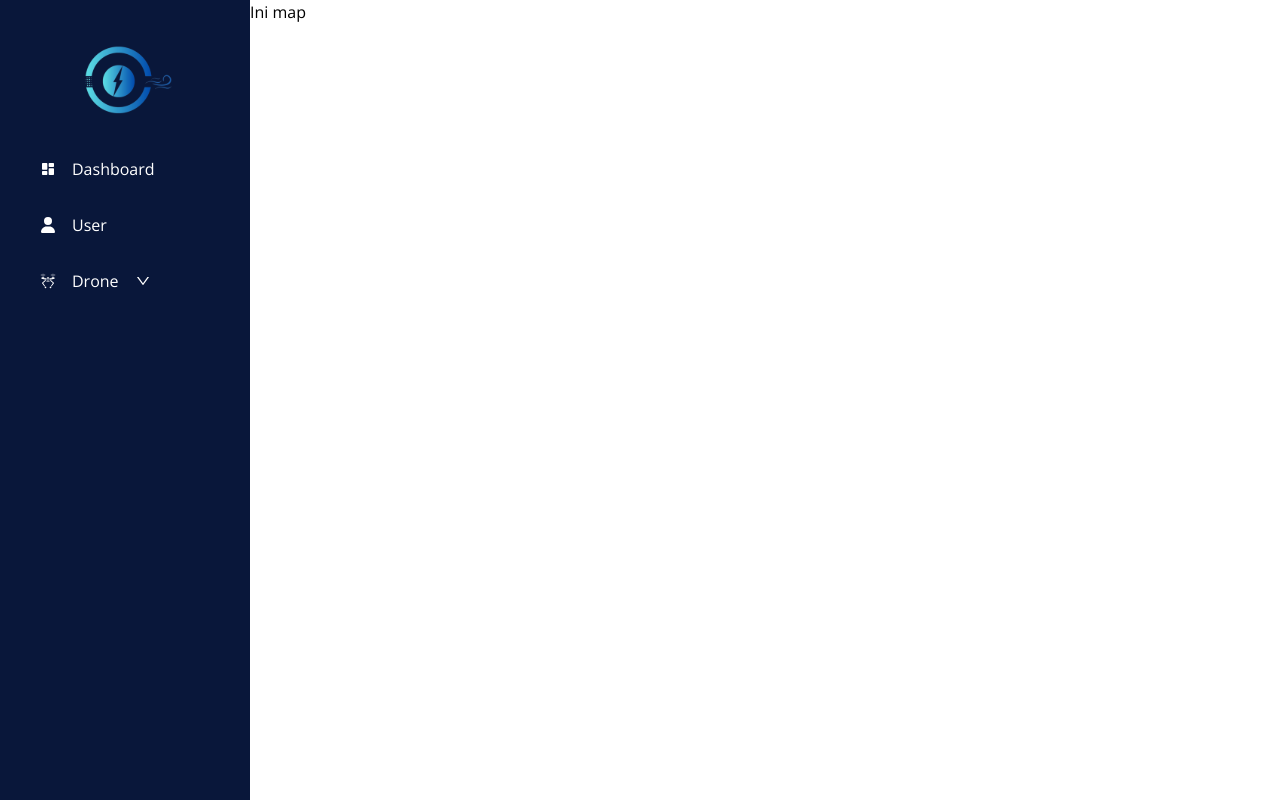
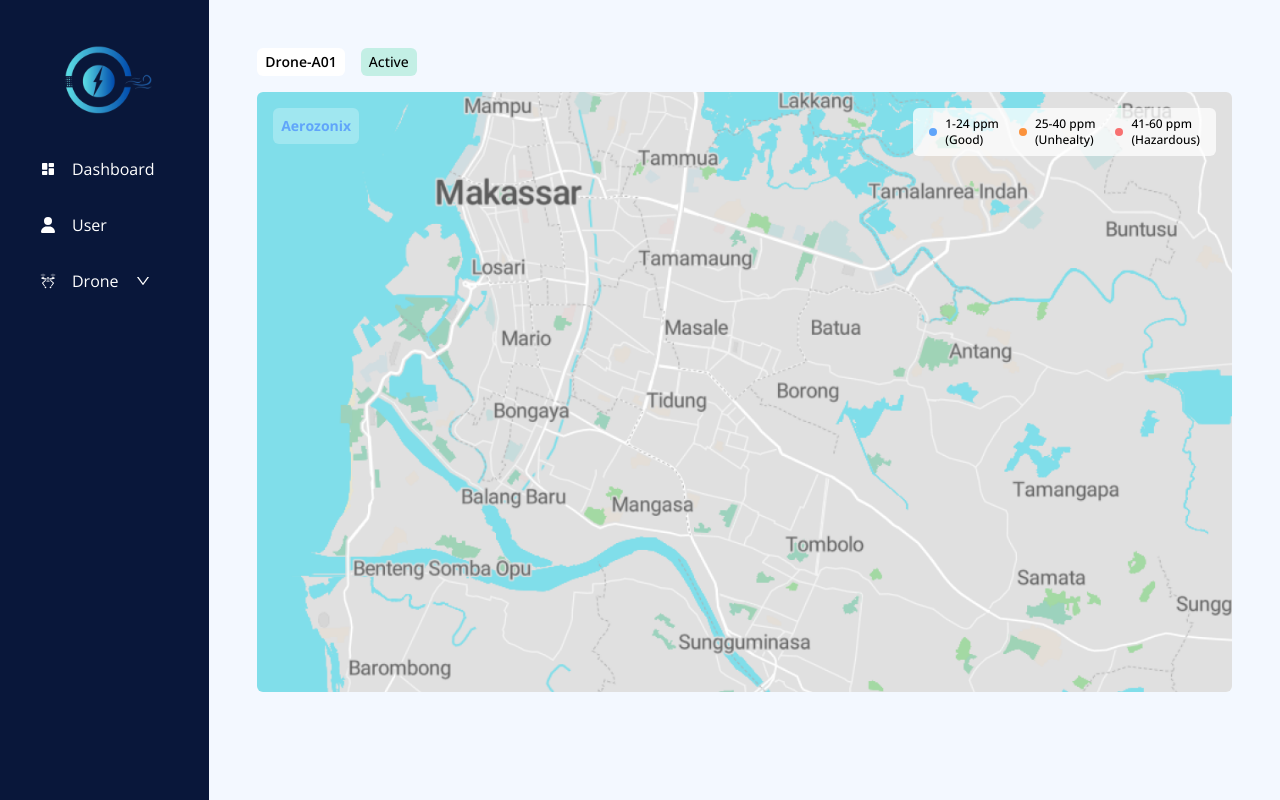
Before and after one commit to naddiyh/web_aerozonix, a Next.js app: page /admin/map in a window 1280 px wide. Built offline with nearby package versions, Linux system fonts and the light colour scheme.

Commit message:
fix: remapping file route

```diff
--- a/app/admin/(root)/map/page.tsx
+++ b/app/admin/(root)/map/page.tsx
@@ -1,3 +1,5 @@
-export default function Map() {
-  return <main>Ini map</main>;
+import { Map } from "@/features/map";
+
+export default function page() {
+  return <Map />;
 }
--- a/app/admin/(root)/user/page.tsx
+++ b/app/admin/(root)/user/page.tsx
@@ -1,3 +1,5 @@
-export default function User() {
-  return <main>tes ini user</main>;
+import { User } from "@/features/user";
+
+export default function page() {
+  return <User />;
 }
--- a/app/admin/layout.tsx
+++ b/app/admin/layout.tsx
@@ -8,7 +8,7 @@ export default function MainLayout({
   return (
     <main className="flex">
       <SideBar />
-      <section className="">{children}</section>
+      <section className="w-full bg-primary-bluewhite">{children}</section>
     </main>
   );
 }
--- a/app/admin/maps/page.tsx
+++ /dev/null
@@ -1,5 +0,0 @@
-import { Map } from "@/features/map";
-
-export default function page() {
-  return <Map />;
-}
--- a/app/admin/users/page.tsx
+++ /dev/null
@@ -1,5 +0,0 @@
-import { User } from "@/features/user";
-
-export default function page() {
-  return <User />;
-}
--- a/features/map/map.tsx
+++ b/features/map/map.tsx
@@ -2,7 +2,7 @@ import Image from "next/image";
 
 export const Map = () => {
   return (
-    <div className="bg-primary-bluewhite p-12">
+    <div className="p-12">
       <div className="flex justify-between">
         <div className="flex gap-4">
           <button className="h-fit rounded-md bg-white px-2 py-1 text-sm font-semibold">
```
